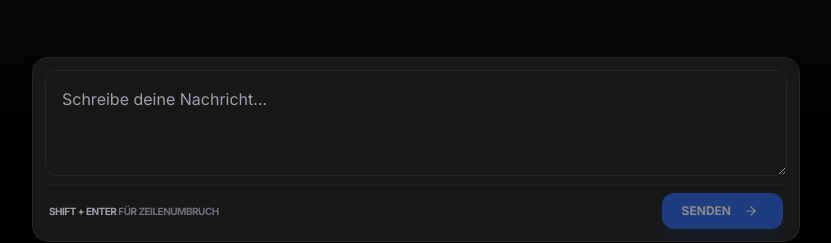
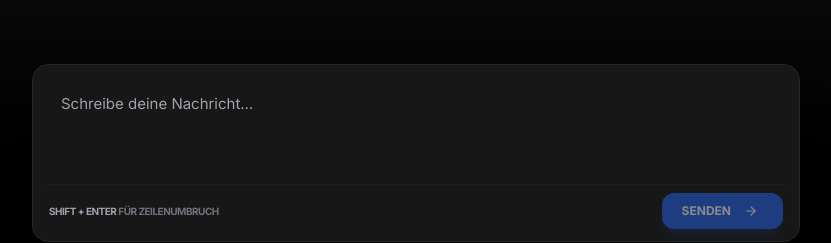
Before and after one commit to Natashick/armap, a Next.js app: page / in a window 1280 px wide. Shown: the part 534-777 px from the top of the page, without its empty margins (224-1055 px from the left). Built offline with nearby package versions, Linux system fonts and the light colour scheme.

Commit message:
textarea without border

```diff
--- a/app/page.tsx
+++ b/app/page.tsx
@@ -183,7 +183,7 @@ const Chat = () => {
             onKeyDown={handleTextareaKeyDown}
             placeholder={placeholder}
             rows={3}
-            className="w-full rounded-xl bg-neutral-900 text-white placeholder:text-zinc-400 p-4 outline-none focus:ring-2 focus:ring-blue-600 border border-neutral-800"/>
+            className="w-full rounded-xl bg-neutral-900 text-white placeholder:text-zinc-400 p-4 outline-none p-2 outline-none resize-none text-[15px]"/>
             <div className="flex items-center justify-between border-t border-neutral-800/50 pt-2 px-1">
             {/* FÜR ZEILENUMBRUCH */}
             <div className="text-[10px] uppercase tracking-tighter text-zinc-500 font-bold">
```
